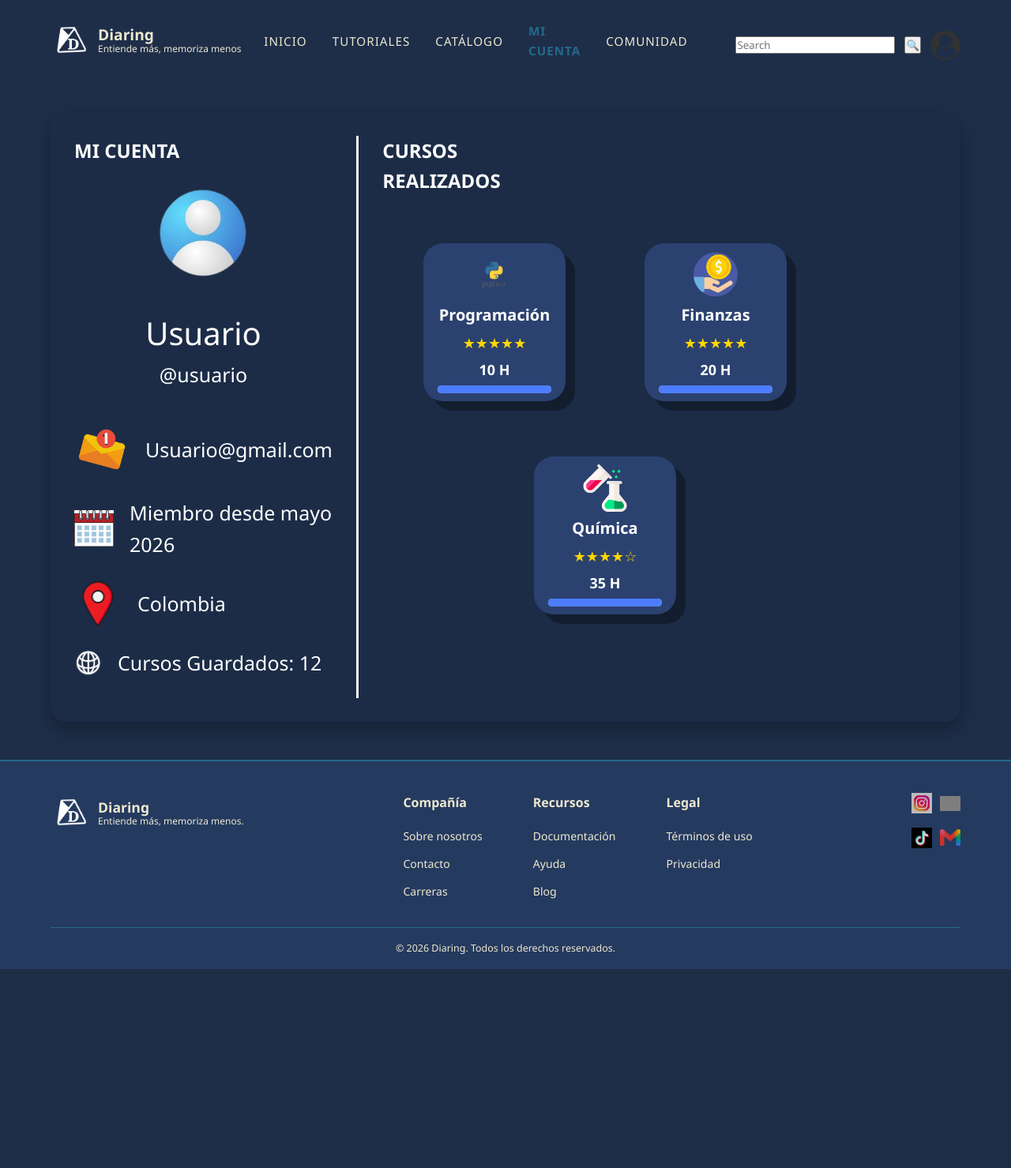
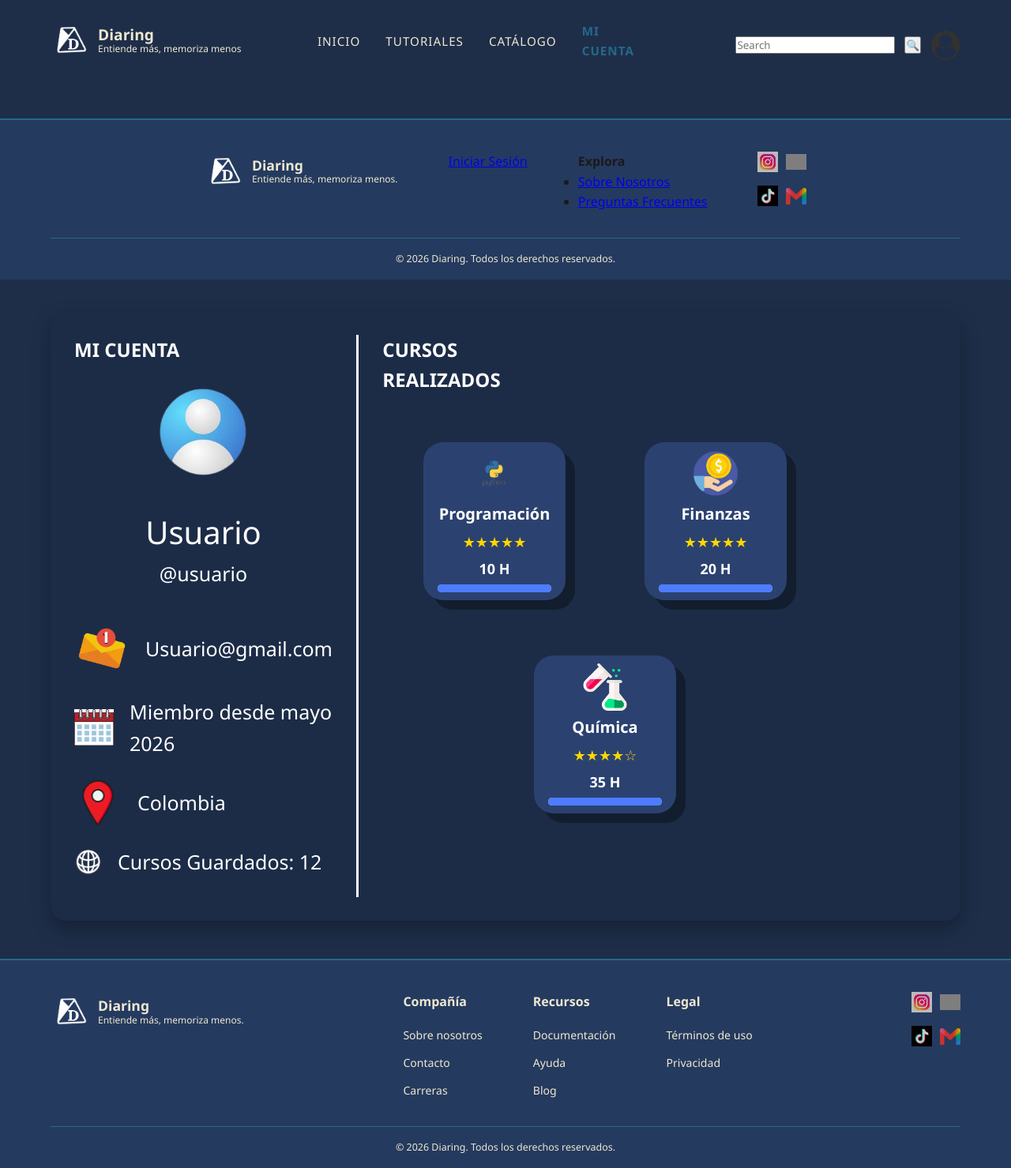
Before and after one commit to Nicolas-m-s/Diaring, a PHP site: page /cuenta.html in a window 1280 px wide. Shown: the whole page at 79% size. Before the commit the page ends 1227 px from the top, so only its background shows below. Run offline with PHP 8.4, Linux system fonts and the light colour scheme; grey boxes are pictures that could not be loaded.

Commit message:
Cambiar el nombre Comunidad a Sobre Nosotros, cambiar el footer en todos los partados, etc...

```diff
--- a/CSS/styles.css
+++ b/CSS/styles.css
@@ -217,8 +217,6 @@ body {
 }
 
 /*parte de Nicolas*/
-
-/*catalogo*/
 
 .catalogo main{
     padding: 300px 40px 40px;
@@ -318,8 +316,6 @@ body {
     transform: scale(1.04);
 }
 
-/* Materia de los cursos */
-
 .catalogo .curso h3 {
     position: absolute;
     bottom: 70px;
@@ -332,15 +328,11 @@ body {
     margin:0;
 }
 
-/* descripción de los cursos */
-
 .catalogo .curso p {
     margin-top: 14px;
     font-size: 1rem;
     color:white;
 }
-
-/* calificación de los cursos */
 
 .catalogo .curso span {
     display: block;
@@ -426,8 +418,6 @@ body {
     transform: scale(1.04);
 }
 
-/* Materia de los cursos */
-
 .catalogocom .cursocom h3 {
     position: relative;
     font-size: clamp(0.7rem, 0.7rem, 1.5rem);
@@ -439,24 +429,18 @@ body {
     height: 15px;
 }
 
-/* descripción de los cursos */
-
 .catalogocom .cursocom p {
     margin-top: 14px;
     font-size: 1rem;
     color:white;
 }
 
-/* calificación de los cursos */
-
 .catalogocom .cursocom span {
     margin-top: 8px;
     font-size: 1rem;
     font-weight: bold;
     color: white;
 }
-
-/*el boton para acceder al link de los cursos*/
 
 .catalogocom .botontin {
     display: flex;
@@ -891,13 +875,11 @@ footer {
 
 /*Cristian parte*/
 
-
-
 .cristian{
     background-color: var(--primary);
 }
 
-.comunidad {
+.Sobre_Nosotros {
     background-color: var(--primary);
     min-height: 100vh;
 }
--- a/comunidad.html
+++ b/Sobre_Nosotros.html
@@ -25,7 +25,6 @@
                     <li><a href="/Tutoriales.html">TUTORIALES</a></li>
                     <li><a href="/catalogo.HTML">CATÁLOGO</a></li>
                     <li><a href="/cuenta.html">MI CUENTA</a></li>
-                    <li><a href="#"class="active">COMUNIDAD</a></li>
                 </ul>
             </nav>
         <div class="iconos">
--- a/cuenta.html
+++ b/cuenta.html
@@ -20,8 +20,7 @@
                     <li><a href="/Index.html">INICIO</a></li>
                     <li><a href="/Tutoriales.html">TUTORIALES</a></li>
                     <li><a href="/catalogo.HTML">CATÁLOGO</a></li>
-                    <li><a href="#" class="active">MI CUENTA</a></li>
-                    <li><a href="/comunidad.html">COMUNIDAD</a></li>
+                    <li><a href="/cuenta.html" class="active">MI CUENTA</a></li>
                 </ul>
             </nav>
         <div class="iconos">
@@ -32,6 +31,51 @@
             <img src="img/User.png" alt="Imagen de Usuario" class="User">
         </div>
     </header>
+    <footer>
+      <div class="footer-contenido">
+
+            <div class="footer-brand">
+                <a href="#" class="brand">
+                    <img src="img/diaring.logo.png" alt="Logo de Diaring">
+                    <div class="brand-texto">
+                        <span class="brand-nombre">Diaring</span>
+                        <small class="eslogan">Entiende más, memoriza menos.</small>
+                    </div>
+                </a>
+            </div>
+
+            <a href="cuenta.html" id="btn-footer-login" class="btn-login-footer">Iniciar Sesión</a>
+
+            <div class="footer-secciones">
+              <h4>Explora</h4>
+              <ul>
+                <li><a href="/Sobre_Nosotros.html">Sobre Nosotros</a></li>
+                <li><a href="#preguntas-frecuentes">Preguntas Frecuentes</a></li>
+              </ul>
+            </div>
+
+            <div class="footer-social">
+                <a href="https://www.instagram.com/diaringaprendizaje/" aria-label="Instagram">
+                    <img src="img/instagram.png" alt="Instagram">
+                </a>
+                <a href="https://x.com/diaring01" aria-label="X">
+                    <img src="img/x.png" alt="X">
+                </a>
+                <a href="https://www.tiktok.com/@diaringaprendizaje?lang=es-419" aria-label="TikTok">
+                    <img src="img/tiktok.png" alt="TikTok">
+                </a>
+                <a href="https://mail.google.com/mail/u/0/?tab=rm&ogbl#inbox?compose=DmwnWstzWGRnDRmKDVTdqMGsQCkHXjjPCJXqZCvrpDWGbqLQBcZzLKQjTSrmgFwXswCwBWkFqxcV" aria-label="Gmail">
+                    <img src="img/gmail.png" alt="Gmail">
+                </a>
+            </div>
+
+      </div>
+
+      <div class="footer-copy">
+          <p>© 2026 Diaring. Todos los derechos reservados.</p>
+      </div>
+</footer>
+
 
 
 
```
Also changed, not shown: Index.html (+10 -1 lines), Tutoriales.html (+11 -1 lines), catalogo.php (+7 -25 lines), catalogocom.php (+7 -32 lines), crear.html (+11 -1 lines).
